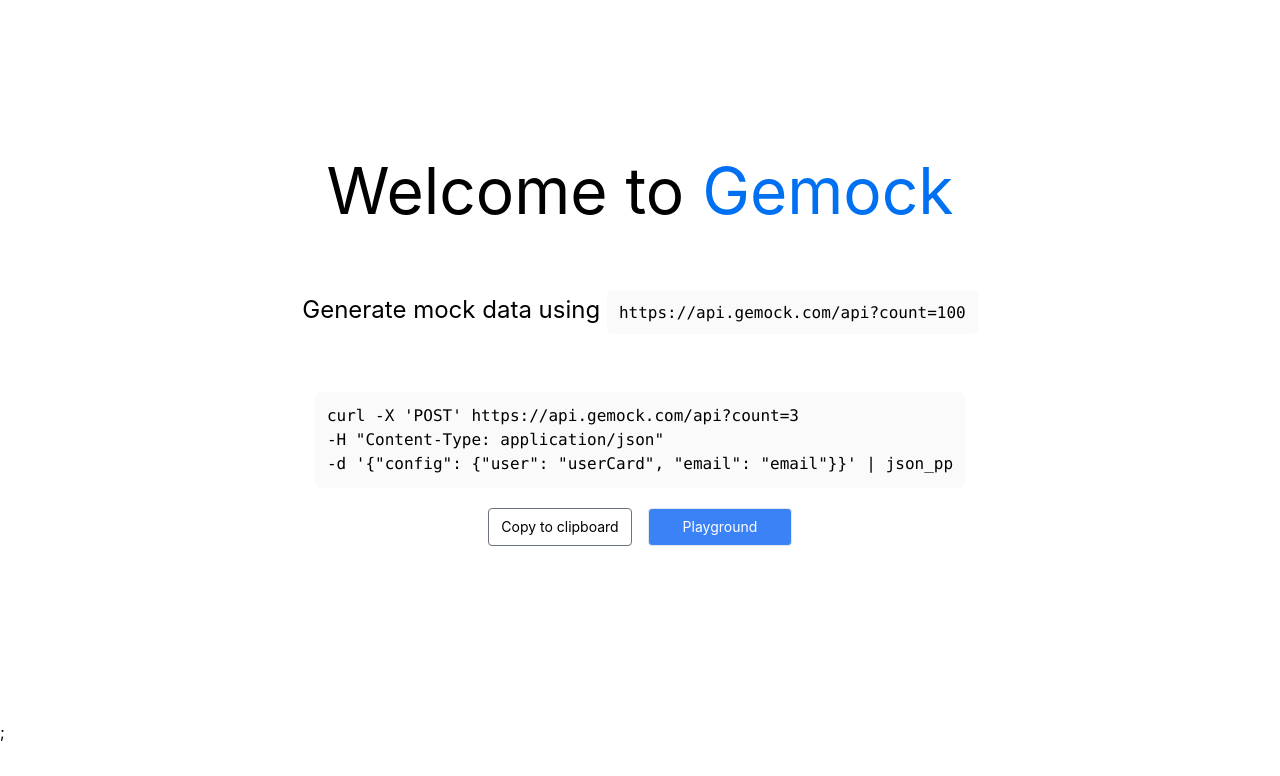
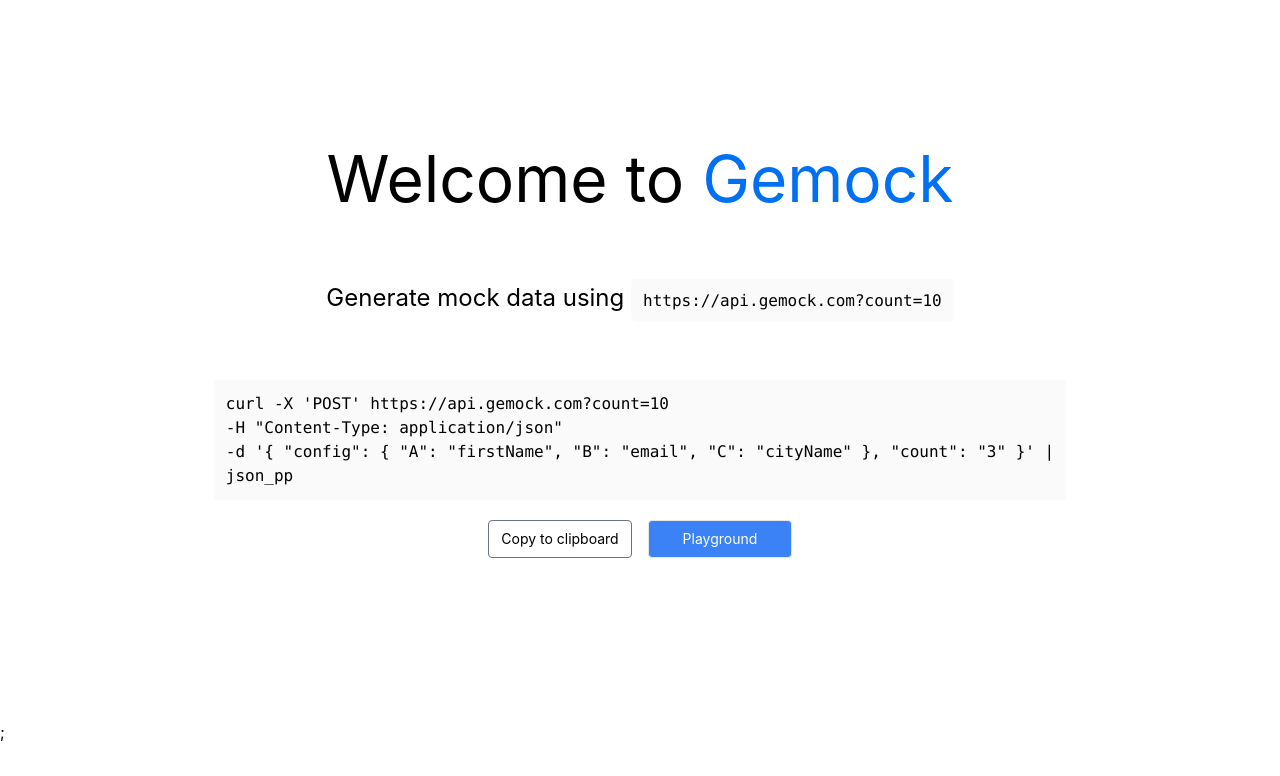
Before and after one commit to mojjominion/web-gemock, a Next.js app: page / in a window 1280 px wide. Shown: the top 776 px of the page. Built offline with nearby package versions, Linux system fonts and the light colour scheme.

Commit message:
:alien: :wrench: Fix api endpoint

```diff
--- a/src/api/mockdata.ts
+++ b/src/api/mockdata.ts
@@ -1,4 +1,5 @@
 import axios from "axios";
+import { appConfig } from "config";
 
 const axiosConfig = {
   baseURL: "",
@@ -9,7 +10,7 @@
 export const fetchData = async (payload: string, count = 10) => {
   const d = await instance({
     method: "POST",
-    url: `https://api.gemock.com/api/?count=${count}`,
+    url: appConfig.apiUrl,
     data: JSON.parse(payload),
   });
 
--- a/src/config.ts
+++ b/src/config.ts
@@ -1,4 +1,7 @@
+const baseURL = `https://api.gemock.com`;
 export const appConfig = {
-  apiUrl: `https://api.gemock.com/api`,
+  apiUrl: baseURL,
   baseUrl: `https:/gemock.com`,
+  template: `${baseURL}/template`,
+  sample: `${baseURL}/sample`,
 };
--- a/src/hooks/usePlayground.ts
+++ b/src/hooks/usePlayground.ts
@@ -3,20 +3,21 @@
 import { fetchData } from "../api/mockdata";
 import { beutifyJson } from "../utils/beutifyjson";
 
-export const defaultPayload = {
+export const defaultPayload = JSON.stringify({
   config: {
     A: "firstName",
     B: "email",
     C: "cityName",
   },
-};
-const initPayload = beutifyJson(JSON.stringify(defaultPayload));
+  count: "3",
+});
+export const initPayload = beutifyJson(defaultPayload);
 
 export const usePlayground = () => {
   const [payload, setPaylod] = useState(initPayload);
 
   const { data, refetch } = useQuery({
-    queryFn: () => fetchData(payload, 4),
+    queryFn: () => fetchData(payload),
     queryKey: "mock_data",
   });
 
--- a/src/pages/index.tsx
+++ b/src/pages/index.tsx
@@ -1,4 +1,5 @@
 import { appConfig } from "config";
+import { initPayload } from "hooks/usePlayground";
 import type { NextPage } from "next";
 import Head from "next/head";
 import Link from "next/link";
@@ -6,7 +7,12 @@
 import styles from "../styles/Home.module.css";
 
 const Home: NextPage = () => {
-  const curlCmd = `curl -X 'POST' ${appConfig.apiUrl}?count=3 -H "Content-Type: application/json" -d '{"config": {"user": "userCard", "email": "email"}}' | json_pp`;
+  const cmds = [
+    `curl -X 'POST' ${appConfig.apiUrl}?count=10`,
+    `-H "Content-Type: application/json"`,
+    `-d '${initPayload}' |`,
+    `json_pp`,
+  ];
 
   return (
     <div className={styles.container}>
@@ -19,16 +25,16 @@
         </h1>
         <p className={styles.description}>
           Generate mock data using{" "}
-          <code className={styles.code}>{appConfig.apiUrl}?count=100</code>
+          <code className={styles.code}>{appConfig.apiUrl}?count=10</code>
         </p>
         <div className="flex flex-col text-center max-w-screen-lg">
           <code className={`${styles.code} text-start select-none`}>
-            <p>{`curl -X 'POST' ${appConfig.apiUrl}?count=3 `}</p>
-            <p>{`-H "Content-Type: application/json" `}</p>
-            <p>{`-d '{"config": {"user": "userCard", "email": "email"}}' | json_pp`}</p>
+            {cmds.map((x) => (
+              <p key={x}>{x}</p>
+            ))}
           </code>
           <div className="flex justify-center">
-            <CopyBtnDemo textToCopy={curlCmd} />
+            <CopyBtnDemo textToCopy={cmds.join(" ")} />
             <Link href={"/playground"}>
               <div className="text-center my-5 ml-4">
                 <button className="text-sm border w-36 bg-blue-500 hover:bg-blue-700 text-white p-2 transition rounded">
--- a/src/pages/playground.tsx
+++ b/src/pages/playground.tsx
@@ -26,7 +26,7 @@
           <a
             className="text-blue-500"
             target={"_blank"}
-            href={appConfig.apiUrl}
+            href={appConfig.sample}
             rel="noreferrer"
           >
             {appConfig.apiUrl}
```
